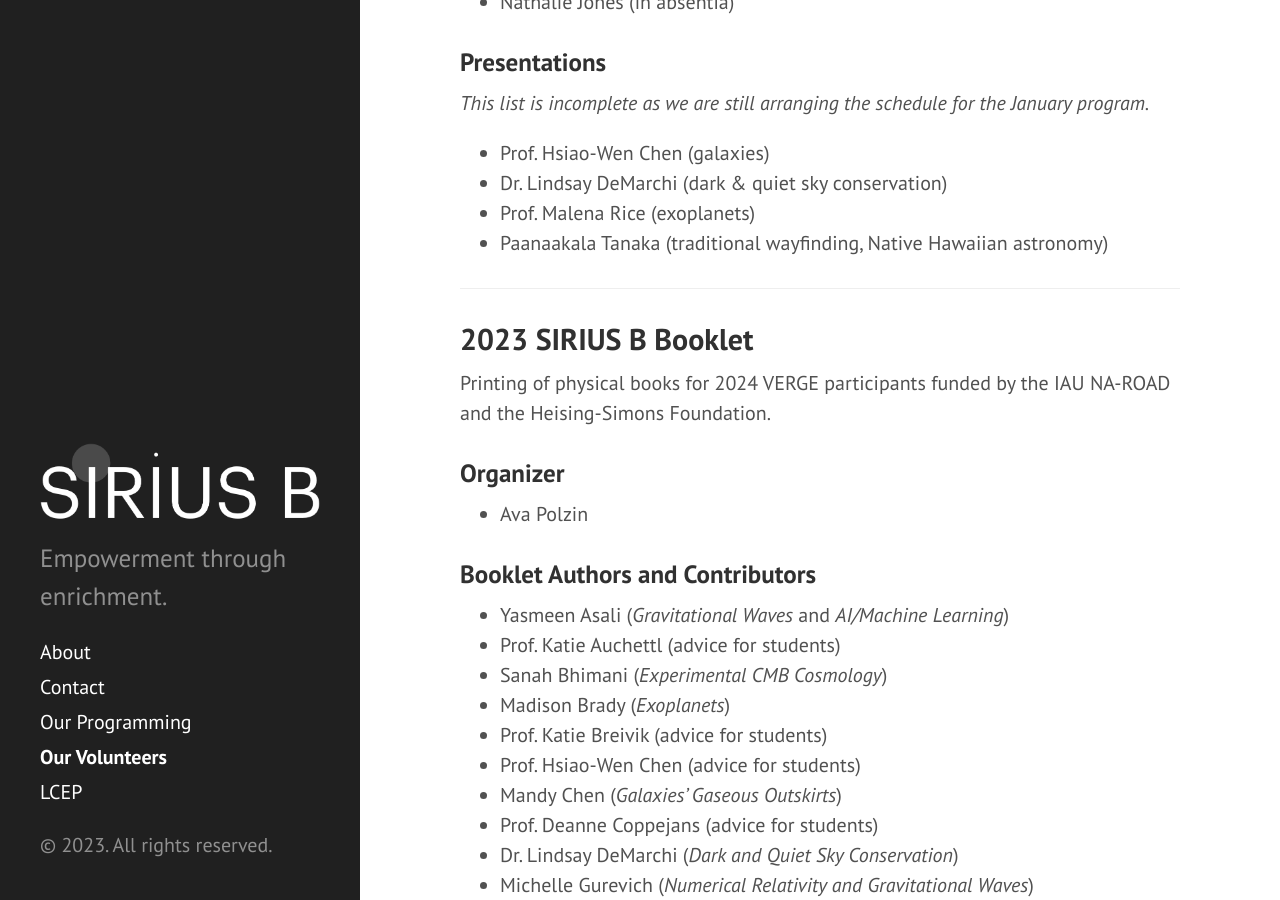
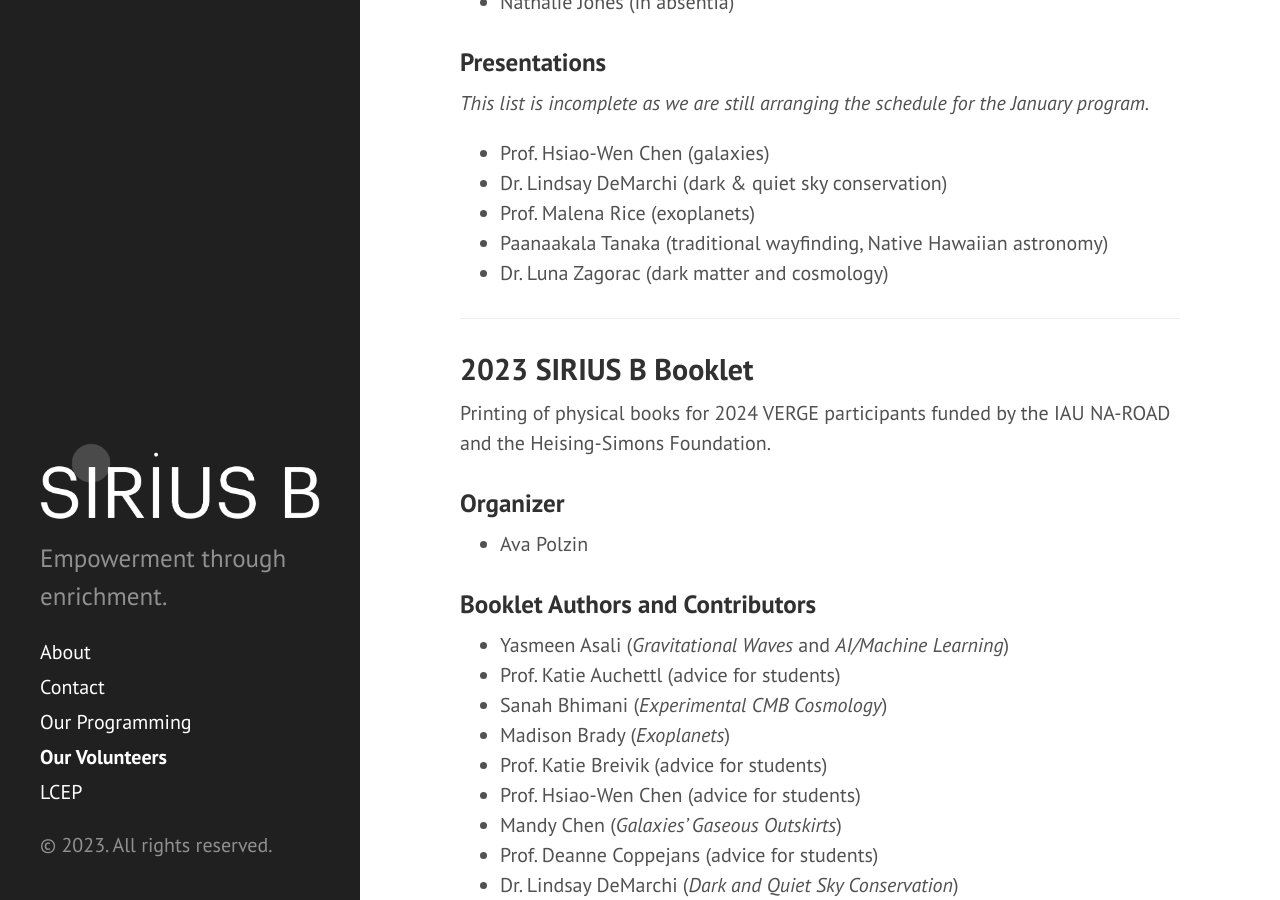
Before and after one commit to siriusb-org/siriusb-org.github.io, a Jekyll site: the page built from volunteers.md, in a window 1280 px wide and 900 px high, scrolled down 612 px. Built offline with Jekyll 4.4.1, drawn with Linux system fonts in a browser that asks for light colours.

Commit message:
add Luna to presenters

```diff
--- a/volunteers.md
+++ b/volunteers.md
@@ -20,6 +20,7 @@ Funded by the International Astronomical Union North American Regional Office of
 - Dr. Lindsay DeMarchi (dark & quiet sky conservation)
 - Prof. Malena Rice (exoplanets)
 - Paanaakala Tanaka (traditional wayfinding, Native Hawaiian astronomy)
+- Dr. Luna Zagorac (dark matter and cosmology)
 
 ***
 
```
